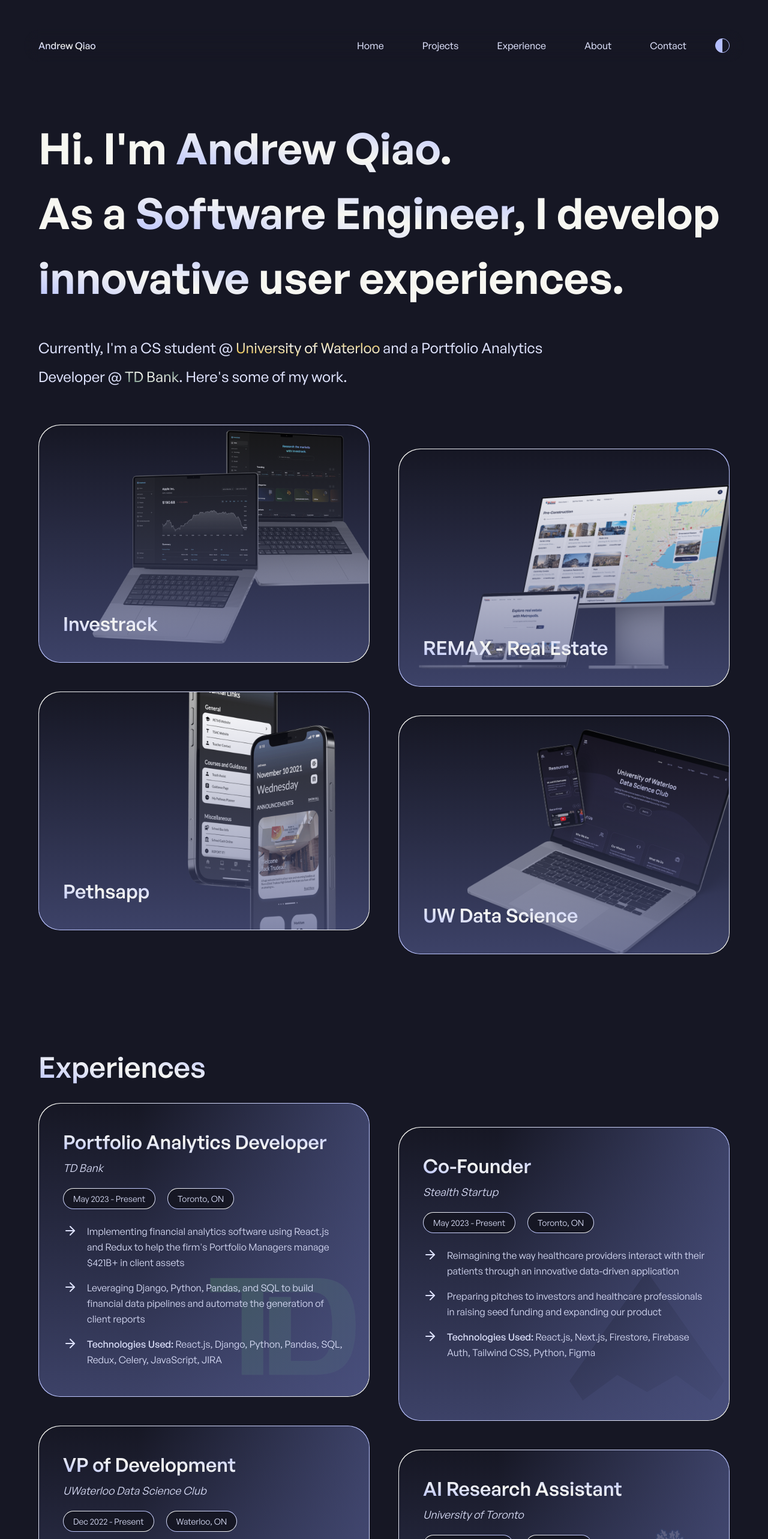
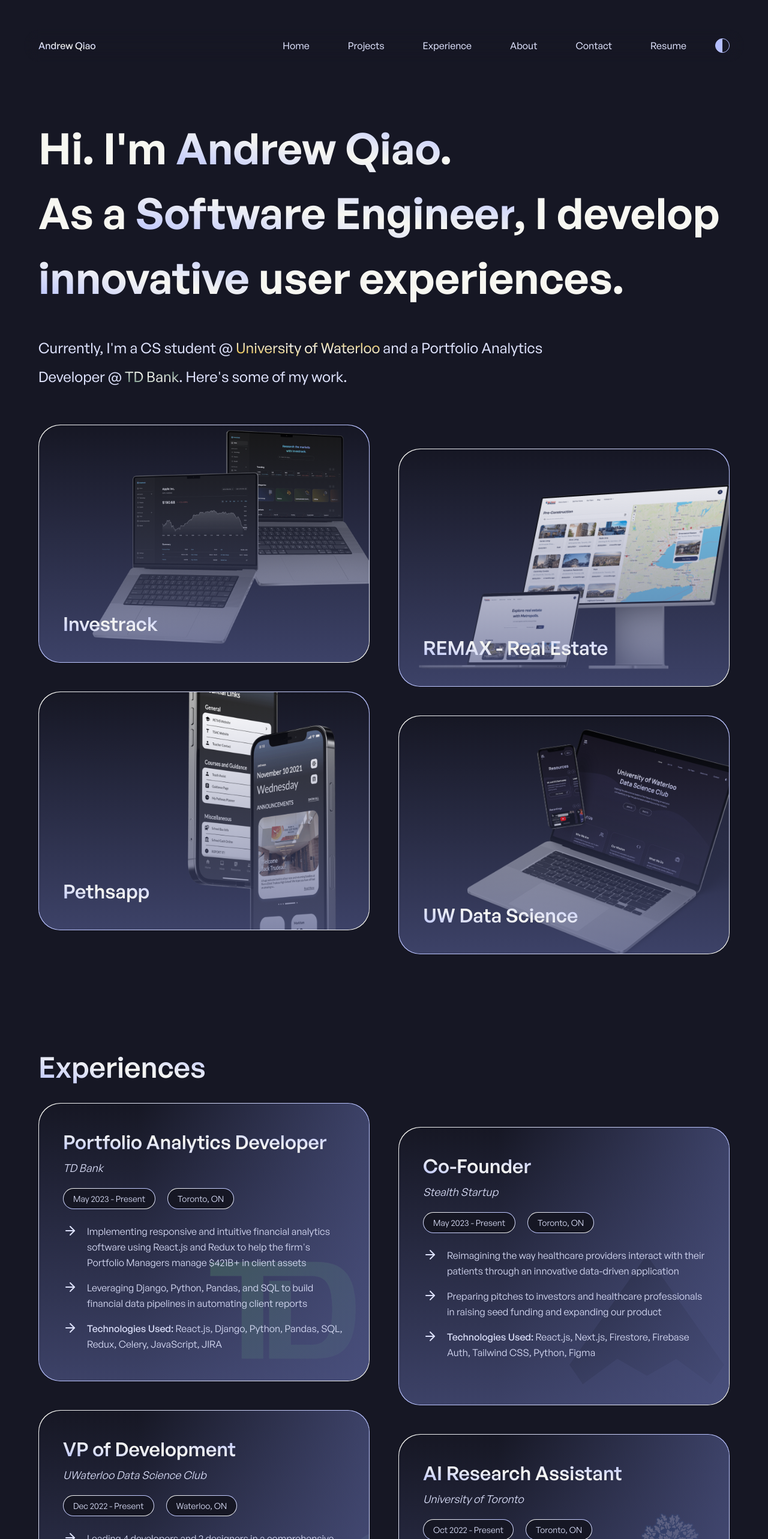
Before and after one commit to qiaoandrew/personal-website, a Next.js app: page / in a window 1280 px wide. Shown: the top 2566 px of the page at 60% size. Built offline with nearby package versions, Linux system fonts and the light colour scheme.

Commit message:
add resume;

```diff
--- a/components/UI/InputFeedback.tsx
+++ b/components/UI/InputFeedback.tsx
@@ -7,7 +7,7 @@
   return (
     <p
       className={`mt-3 md:mt-5 ${
-        state === 'error' ? 'text-red' : 'text-green2'
+        state === 'error' ? 'text-red' : 'text-green2 dark:text-green1'
       }`}
     >
       {children}
--- a/constants/experiences.ts
+++ b/constants/experiences.ts
@@ -15,11 +15,11 @@
     logo: tdLogo,
     description: [
       {
-        lg: "Implementing financial analytics software using React.js and Redux to help the firm's Portfolio Managers manage $421B+ in client assets",
+        lg: "Implementing responsive and intuitive financial analytics software using React.js and Redux to help the firm's Portfolio Managers manage $421B+ in client assets",
         sm: 'Implementing financial analytics software using React.js and Redux in aiding Portfolio Managers',
       },
       {
-        lg: 'Leveraging Django, Python, Pandas, and SQL to build financial data pipelines and automate the generation of client reports',
+        lg: 'Leveraging Django, Python, Pandas, and SQL to build financial data pipelines in automating client reports',
         sm: 'Building data pipelines and automating client reports using Django, Python, Pandas, and SQL',
       },
       {
--- a/constants/routes.ts
+++ b/constants/routes.ts
@@ -4,5 +4,5 @@
   { link: '/#experience', text: 'Experience' },
   { link: '/#about', text: 'About' },
   { link: '/#contact', text: 'Contact' },
-  // { link: '/resume.pdf', text: 'Resume' },
+  { link: '/resume.pdf', text: 'Resume' },
 ];
```
Also changed, not shown: 1 other file (tests, documents, lock files or other folders).
